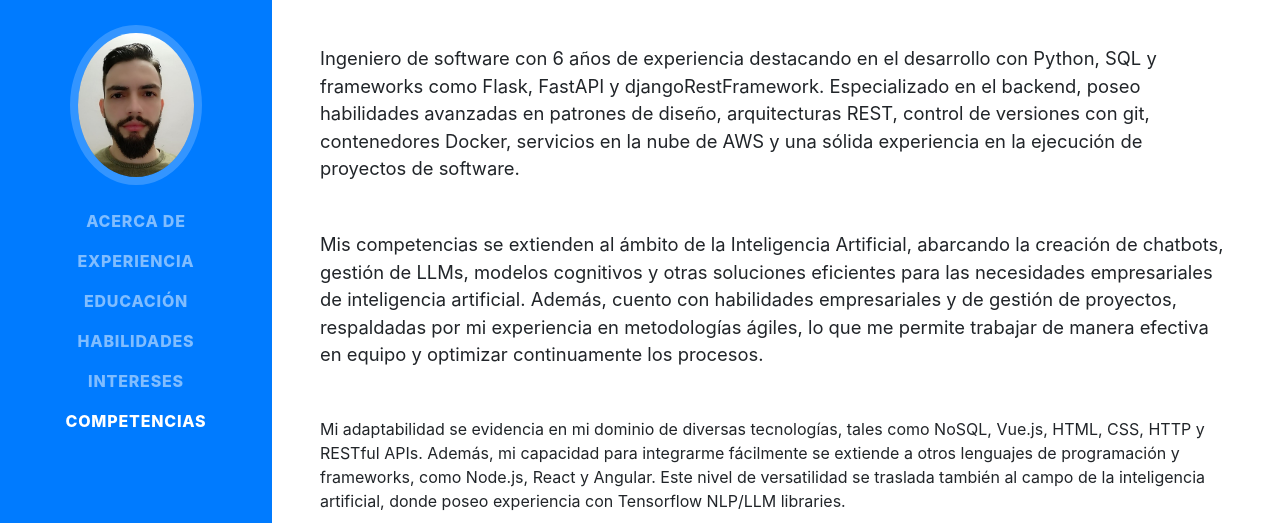
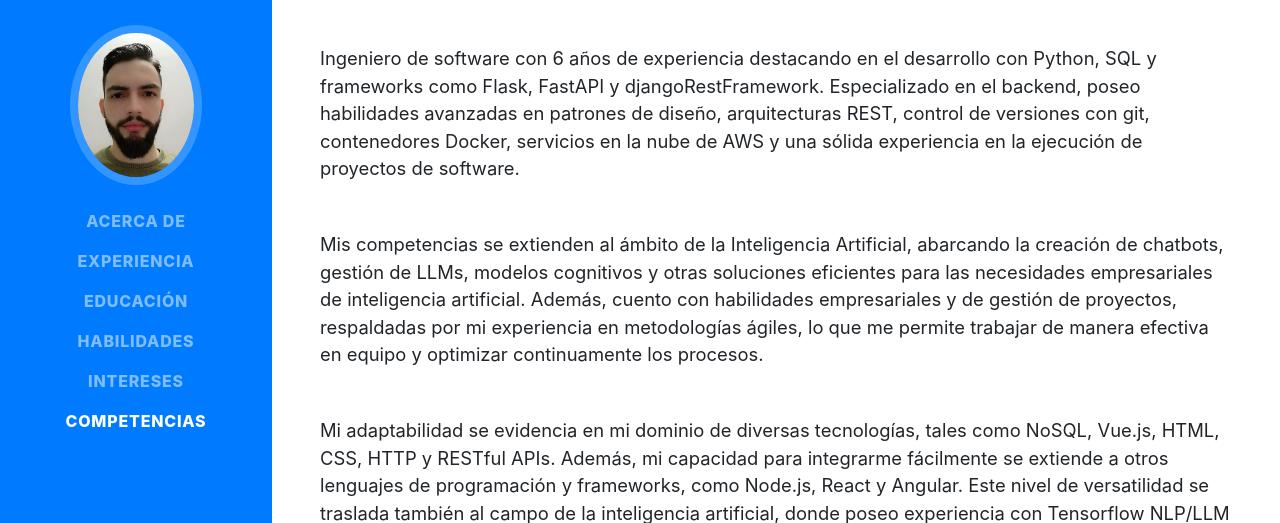
Before and after one commit to leoesleoesleo/presentacion, a website with bundled scripts: page index.html in a window 1280 px wide. Shown: the part 171-694 px from the top of the page. Built offline with nearby package versions, Linux system fonts and the light colour scheme; a web font is replaced by a local one.

Commit message:
Update index.html

```diff
--- a/index.html
+++ b/index.html
@@ -79,7 +79,7 @@
 	<p class="lead mb-5">
 	Mis competencias se extienden al ámbito de la Inteligencia Artificial, abarcando la creación de chatbots, gestión de LLMs, modelos cognitivos y otras soluciones eficientes para las necesidades empresariales de inteligencia artificial. Además, cuento con habilidades empresariales y de gestión de proyectos, respaldadas por mi experiencia en metodologías ágiles, lo que me permite trabajar de manera efectiva en equipo y optimizar continuamente los procesos.
 	</p>
-	<p>
+	<p class="lead mb-5">
 	Mi adaptabilidad se evidencia en mi dominio de diversas tecnologías, tales como NoSQL, Vue.js, HTML, CSS, HTTP y RESTful APIs. Además, mi capacidad para integrarme fácilmente se extiende a otros lenguajes de programación y frameworks, como Node.js, React y Angular. Este nivel de versatilidad se traslada también al campo de la inteligencia artificial, donde poseo experiencia con Tensorflow NLP/LLM libraries.
 	</p>
 
```
